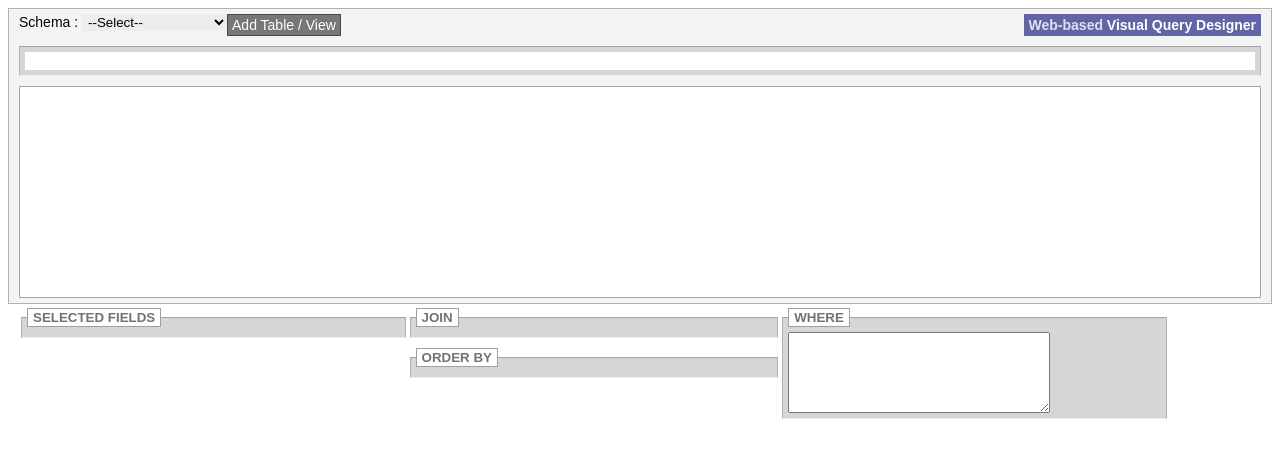
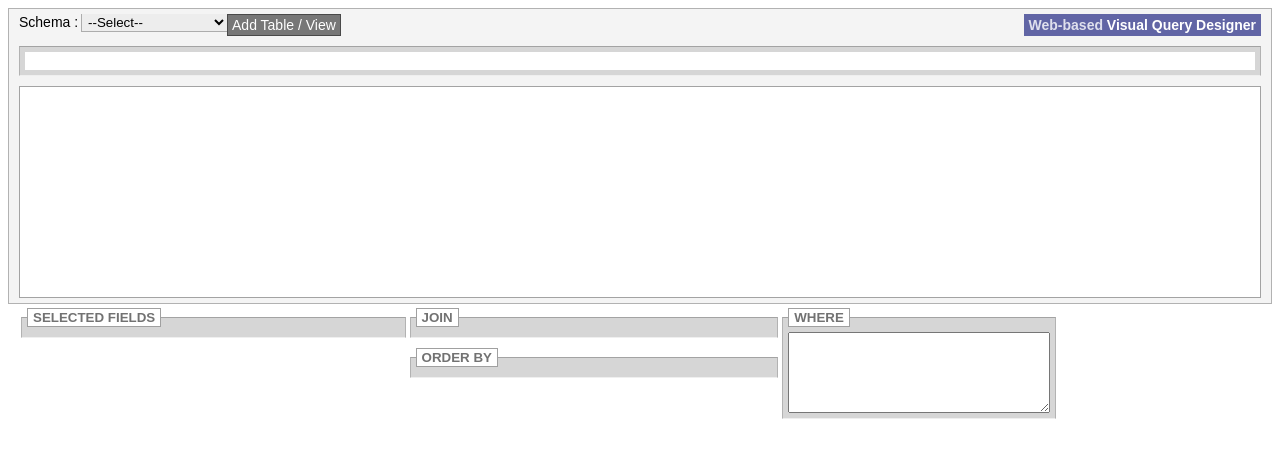
Before and after one commit to swapnilmj/web-vqd, a PHP site: page / in a window 1280 px wide. Shown: the top 458 px of the page. Run offline with PHP 8.4, Linux system fonts and the light colour scheme; data that the repository does not hold is empty.

Commit message:
changed 'select' tag attributes.

```diff
--- a/css/design.css
+++ b/css/design.css
@@ -10,6 +10,7 @@
             background-color: #EDEDED;
             font-size: 10pt;
             padding: 0 2px;
+            outline: 1px solid #ADADAD;
         }
 
         #project-logo {
@@ -95,7 +96,7 @@
         }
         .icon.delete {
             background-image: url('.././images/icons/cross.png');
-
+            margin-right: 5px;
         }
 
         .icon.rearrange {
@@ -105,6 +106,7 @@
             margin-left: 5px;
             font-size: 12px;
             float: none;
+            overflow: auto;
         }
         .property-editor > div {
             float:left;
@@ -311,3 +313,12 @@
             /*font-family: Tahoma,sans-serif;*/
             opacity: 1;
         }
+
+        /*
+        #pane-where {
+            width:20%;
+        }*/
+
+        #pane-where {
+            width: auto;
+        }
```
